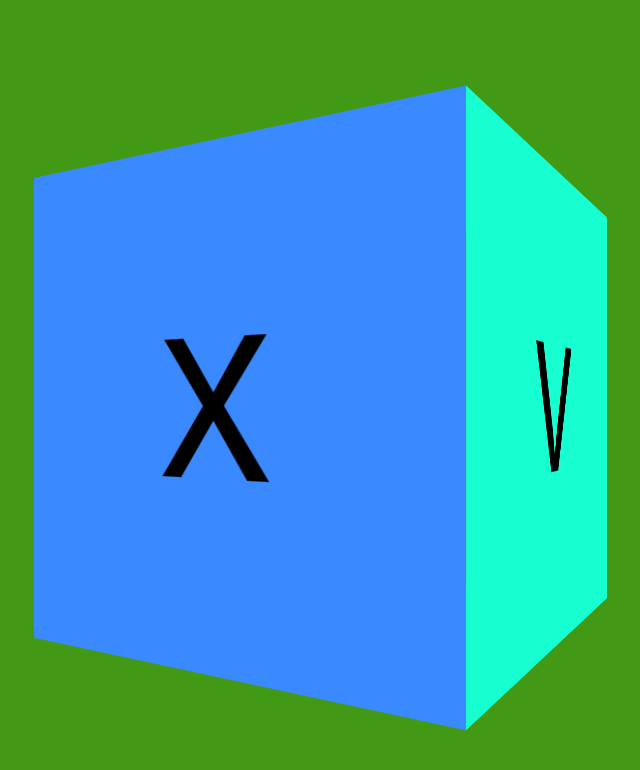
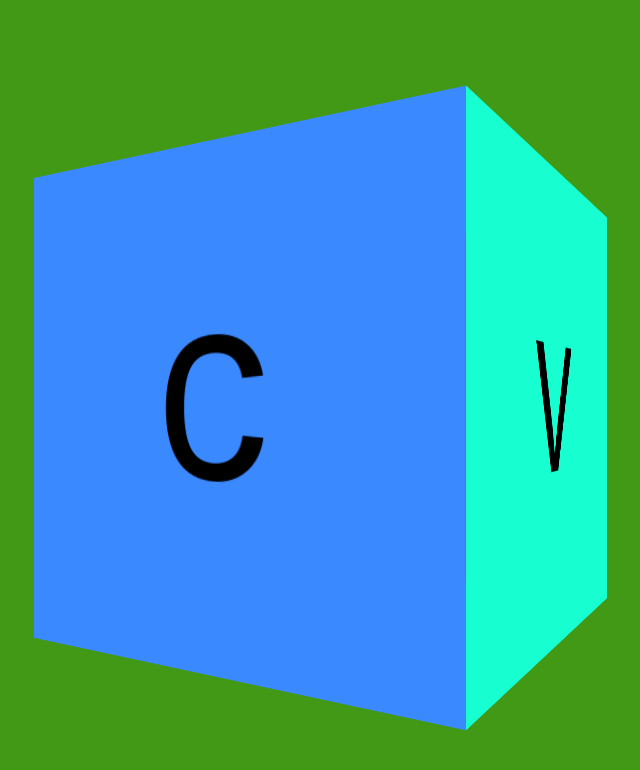
Before and after one commit to oktupol/vkzc.de, a plain HTML site: page index.html in a window 1280 px wide. Shown: the whole page, without its empty margins (292-932 px from the left). Drawn offline with Linux system fonts and the light colour scheme.

Commit message:
Update name

```diff
--- a/index.html
+++ b/index.html
@@ -3,7 +3,7 @@
   <head>
     <meta charset="UTF-8">
     <meta name="viewport" content="width=device-width, initial-scale=1.0">
-    <title>vkzx.de</title>
+    <title>vkzc.de</title>
 
     <style>
       :root {
@@ -113,7 +113,7 @@
         <div class="side front">v</div>
         <div class="side right">k</div>
         <div class="side back">z</div>
-        <div class="side left">x</div>
+        <div class="side left">c</div>
         <div class="side top">&nbsp;</div>
         <div class="side bottom">&nbsp;</div>
       </div>
```
